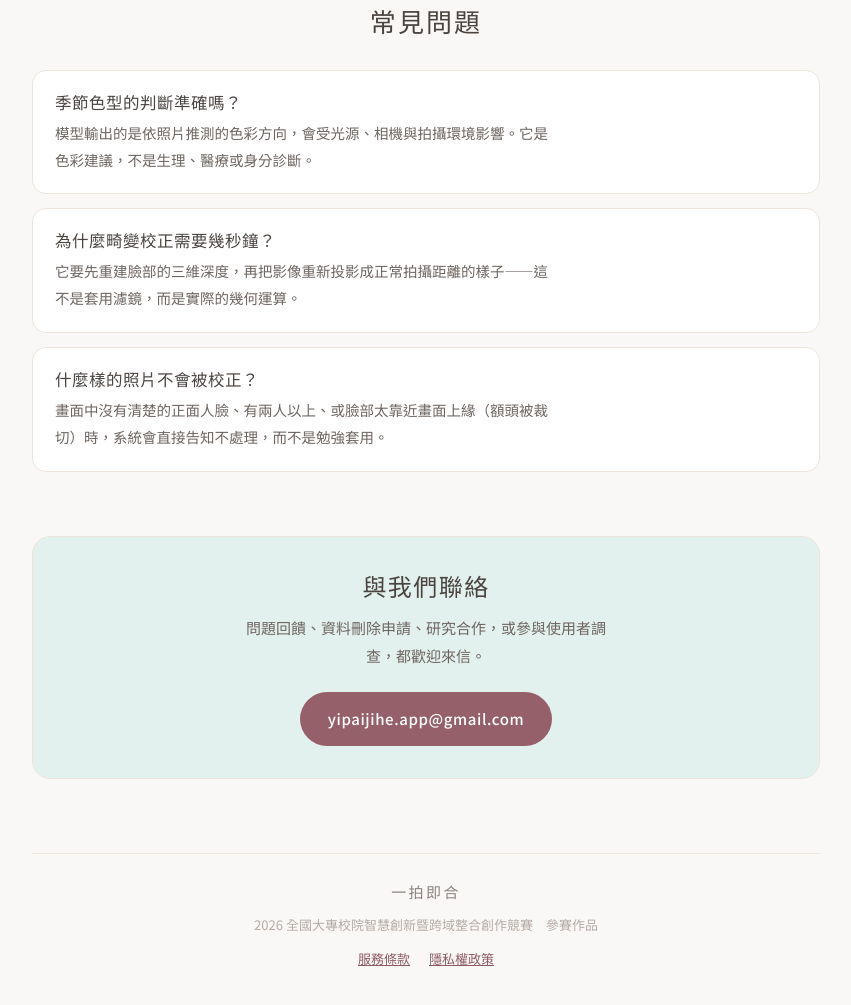
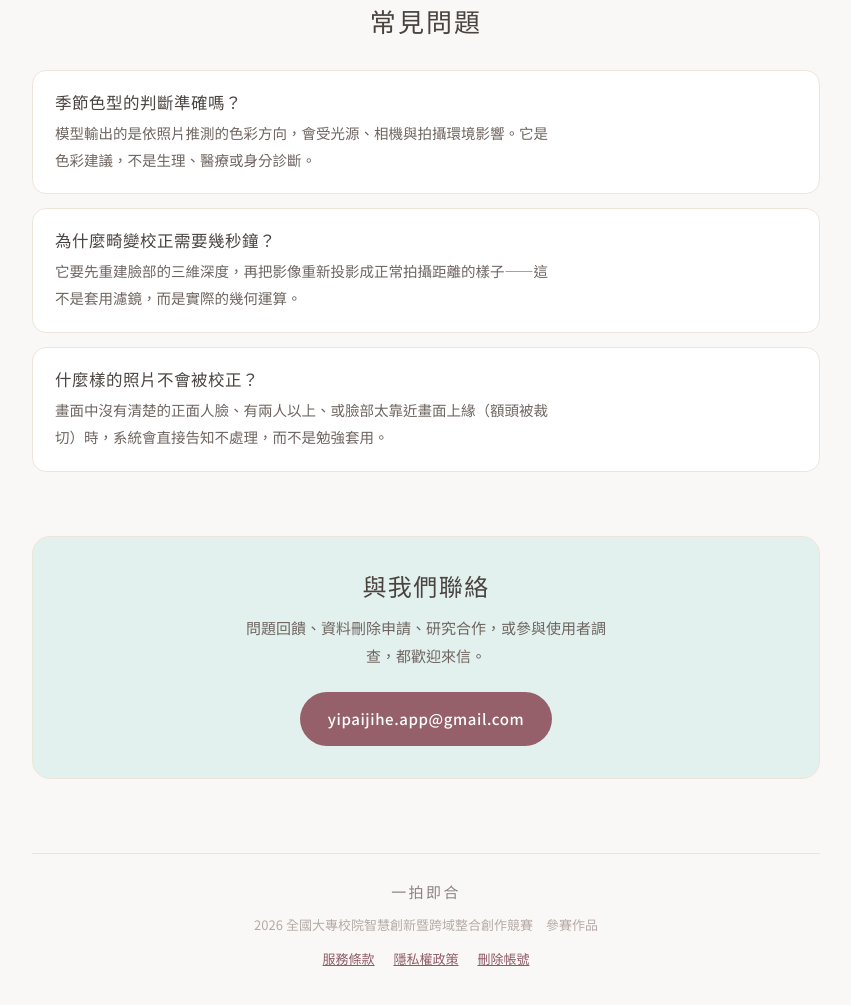
Before and after one commit to 414336188/yipaijihe, a plain HTML site: page index.html in a window 1280 px wide. Shown: the part 1397-2402 px from the top of the page, without its empty margins (214-1065 px from the left). Drawn offline with Linux system fonts and the light colour scheme; a web font is replaced by a local one.

Commit message:
三頁頁尾加入刪除帳號頁的連結
delete-account.html 上線後只能從 Google Play 商店頁連過去，
站內沒有任何入口。使用者要找刪除方式時，第一個會去的是首頁。

Co-Authored-By: Claude Opus 5 <noreply@anthropic.com>
Claude-Session: https://claude.ai/code/session_01Ey33BtrBDhgpbTArSR9q1Z

```diff
--- a/index.html
+++ b/index.html
@@ -114,6 +114,7 @@
   <div class="links">
     <a href="terms.html">服務條款</a>
     <a href="privacy.html">隱私權政策</a>
+    <a href="delete-account.html">刪除帳號</a>
   </div>
 </footer>
 
```
Also changed, not shown: privacy.html (+1 -0 lines), terms.html (+1 -0 lines).
